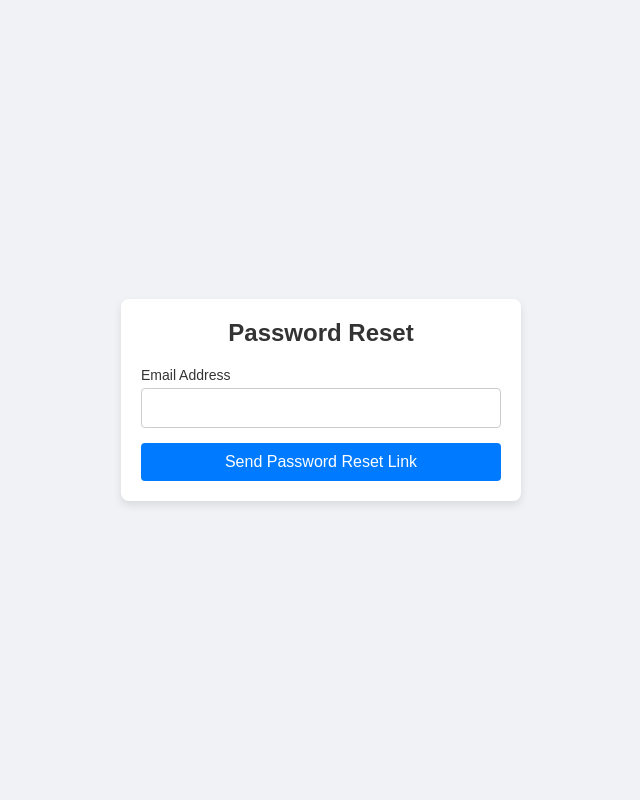
After one commit to yash-vasani-01/SGP_Project, a Django app: template bookingsystem/templates/password_reset_form.html in a window 1280 px wide. The commit adds this page. Shown: the whole page, without its empty margins (319-959 px from the left). Run offline with Django 3.2, Linux system fonts and the light colour scheme; the template is opened without the code that fills it, so the values that code supplies are empty.

Commit message:
This is the fully working password reset with some styles

```diff
--- a/bookingsystem/templates/index.html
+++ b/bookingsystem/templates/index.html
@@ -312,6 +312,7 @@
             }
         }
     </script>
+
 </head>
 <body>
     <div class="login-container">
@@ -319,7 +320,6 @@
             <img loading="lazy" src="{% static 'images/logo1.png' %}" class="side-image" alt="Side image" />
             <main class="login-form-container">
                 <div class="login-form-wrapper">
-
                     {% if messages %}
                         <div id="message-popup" class="popup">
                             <div class="popup-content">
--- a/bookingsystem/templates/password_reset.html
+++ /dev/null
@@ -1,5 +0,0 @@
-<form method="post">
-  {% csrf_token %}
-  {{ form.as_p }}
-  <button type="submit">Send password reset email</button>
-</form>
--- a/bookingsystem/templates/password_reset_done_email_sent.html
+++ /dev/null
@@ -1 +0,0 @@
-<p>Password reset email sent. Check your email.</p>
--- a/bookingsystem/templates/password_reset_email.txt
+++ /dev/null
@@ -1,2 +0,0 @@
-Someone asked for password reset for email {{ email }}. Follow the link below:
-http://{{ domain }}{% url 'password_reset_confirm' uidb64=uid token=token %}
--- /dev/null
+++ b/bookingsystem/templates/password_reset_form.html
@@ -0,0 +1,93 @@
+<!DOCTYPE html>
+<html lang="en">
+
+<head>
+    <meta charset="UTF-8">
+    <meta name="viewport" content="width=device-width, initial-scale=1.0">
+    <title>Password Reset</title>
+
+  <style>
+* {
+    margin: 0;
+    padding: 0;
+    box-sizing: border-box;
+}
+
+body {
+    font-family: Arial, sans-serif;
+    background-color: #f0f2f5;
+    display: flex;
+    justify-content: center;
+    align-items: center;
+    height: 100vh;
+}
+
+.form-container {
+    background-color: #ffffff;
+    padding: 20px;
+    border-radius: 8px;
+    box-shadow: 0 4px 8px rgba(0, 0, 0, 0.1);
+    max-width: 400px;
+    width: 100%;
+}
+
+h2 {
+    text-align: center;
+    margin-bottom: 20px;
+    color: #333;
+}
+
+.password-reset-form {
+    display: flex;
+    flex-direction: column;
+}
+
+.form-group {
+    margin-bottom: 15px;
+}
+
+.form-group label {
+    font-size: 14px;
+    color: #333;
+    margin-bottom: 5px;
+    display: block;
+}
+
+.form-group input {
+    width: 100%;
+    padding: 10px;
+    border: 1px solid #ccc;
+    border-radius: 4px;
+    font-size: 16px;
+}
+
+button {
+    padding: 10px;
+    background-color: #007bff;
+    color: #ffffff;
+    border: none;
+    border-radius: 4px;
+    font-size: 16px;
+    cursor: pointer;
+    transition: background-color 0.3s ease;
+}
+
+button:hover {
+    background-color: #0056b3;
+}
+</style>
+</head>
+<body>
+    <div class="form-container">
+        <h2>Password Reset</h2>
+        <form method="post" class="password-reset-form">
+            {% csrf_token %}
+            <div class="form-group">
+                <label for="id_email">Email Address</label>
+                <input type="email" id="id_email" name="email" required>
+            </div>
+            <button type="submit">Send Password Reset Link</button>
+        </form>
+    </div>
+</body>
+</html>
--- a/bookingsystem/templates/pasword_reset_confirm_invalid.html
+++ /dev/null
@@ -1 +0,0 @@
-<p>Password reset link is invalid.</p>
--- a/mysystem/settings.py
+++ b/mysystem/settings.py
@@ -85,11 +85,12 @@ TEMPLATES = [
         },
     },
 ]
+EMAIL_BACKEND = 'django.core.mail.backends.smtp.EmailBackend'
 EMAIL_HOST = 'smtp.gmail.com'
 EMAIL_PORT = 587
 EMAIL_USE_TLS = True
 EMAIL_HOST_USER = 'chaudharivirjibhai84@gmail.com'
-EMAIL_HOST_PASSWORD = '#'
+EMAIL_HOST_PASSWORD = 'tfkx jlxb buhz ninb'
 
 WSGI_APPLICATION = 'mysystem.wsgi.application'
 
```
Also changed, not shown: bookingsystem/forms.py (+3 -7 lines), bookingsystem/templates/password_reset_complete_close_tab.html (added, +49 -0 lines), bookingsystem/templates/password_reset_confirm.html (+151 -5 lines), bookingsystem/urls.py (+8 -7 lines), bookingsystem/views.py (+88 -62 lines). Lines whose indentation alone changed are shown as unchanged.
